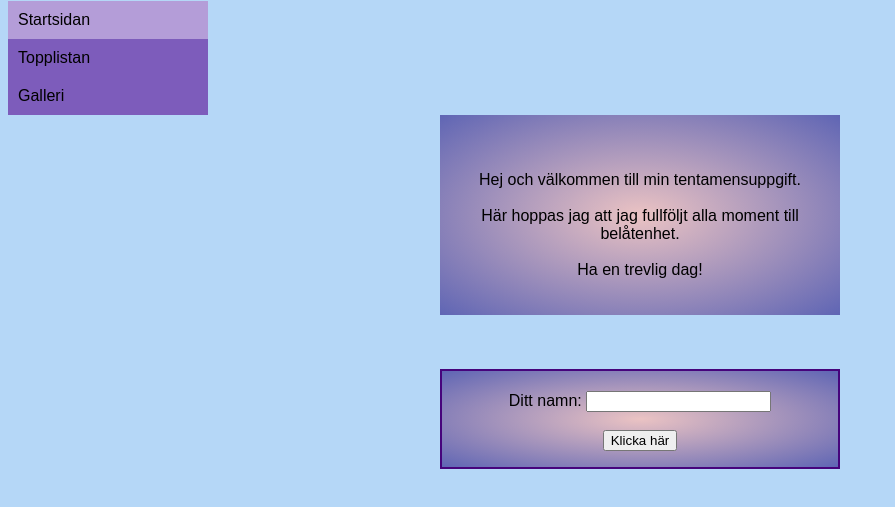
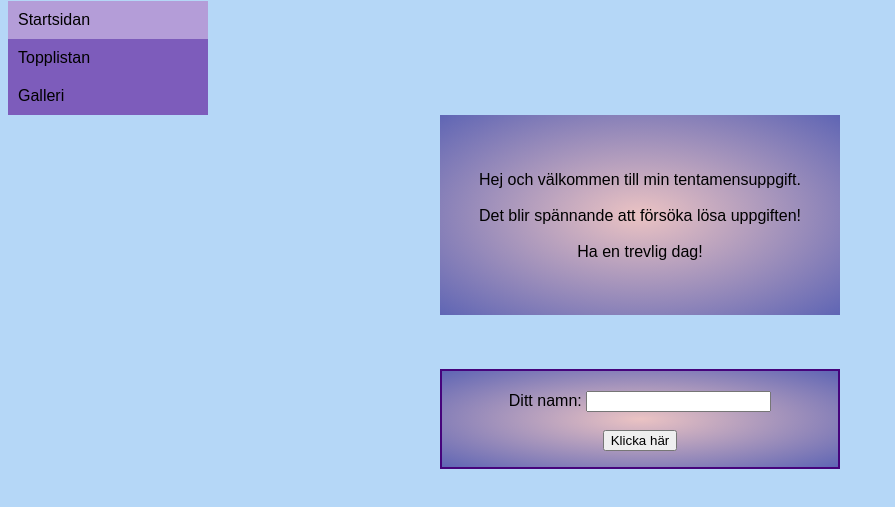
Before and after one commit to akimaijala/Tentamen, a plain HTML site: page start.html in a window 1280 px wide. Shown: the part 79-586 px from the top of the page, without its empty margins (0-895 px from the left). Drawn offline with Linux system fonts and the light colour scheme.

Commit message:
Uppdaterat

```diff
--- a/start.html
+++ b/start.html
@@ -27,7 +27,7 @@ inte riktigt fanns. /Mvh Aki -->
 <div class="startdiv1">
     <p>Hej och välkommen till min tentamensuppgift.<br>
     <br>
-    Här hoppas jag att jag fullföljt alla moment till belåtenhet.<br>
+    Det blir spännande att försöka lösa uppgiften!<br>
     <br>
     Ha en trevlig dag!<br>
 
```
